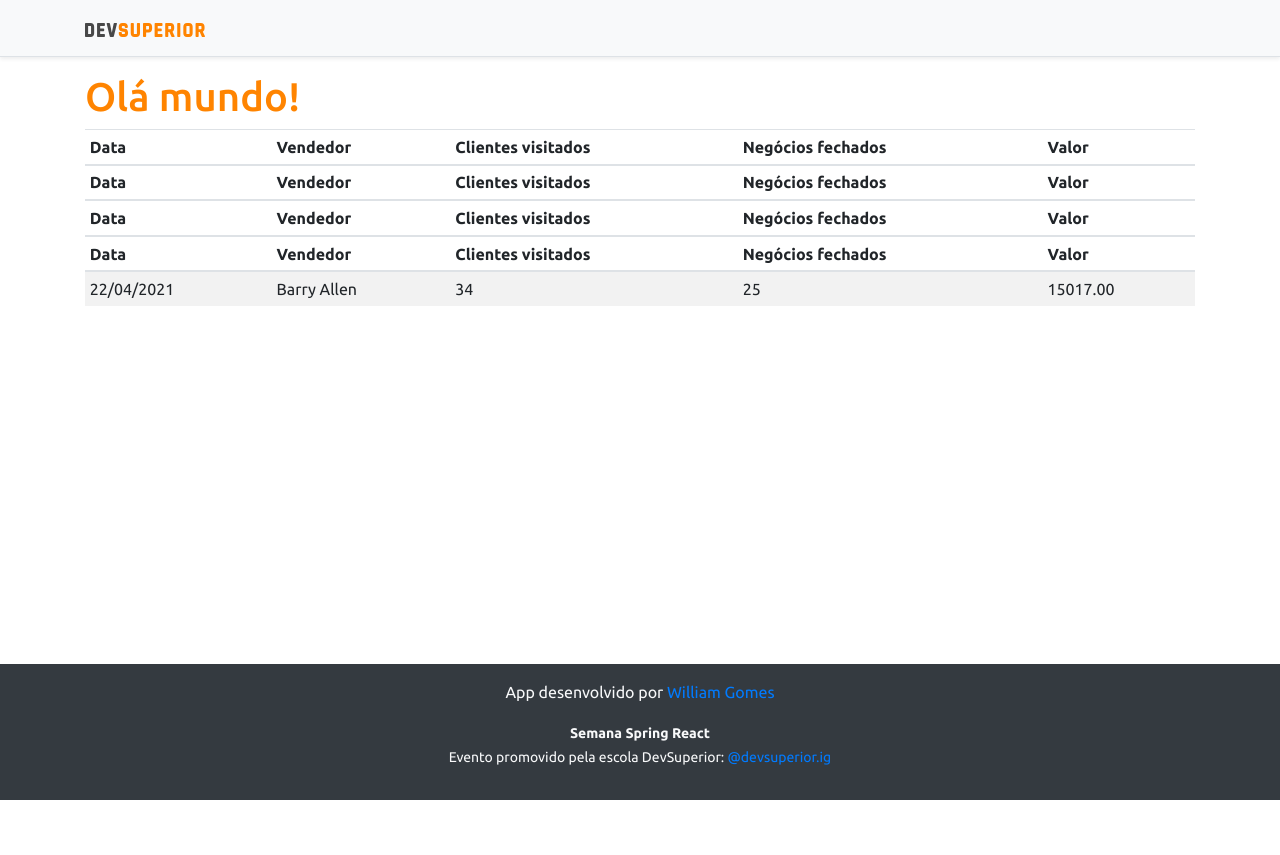
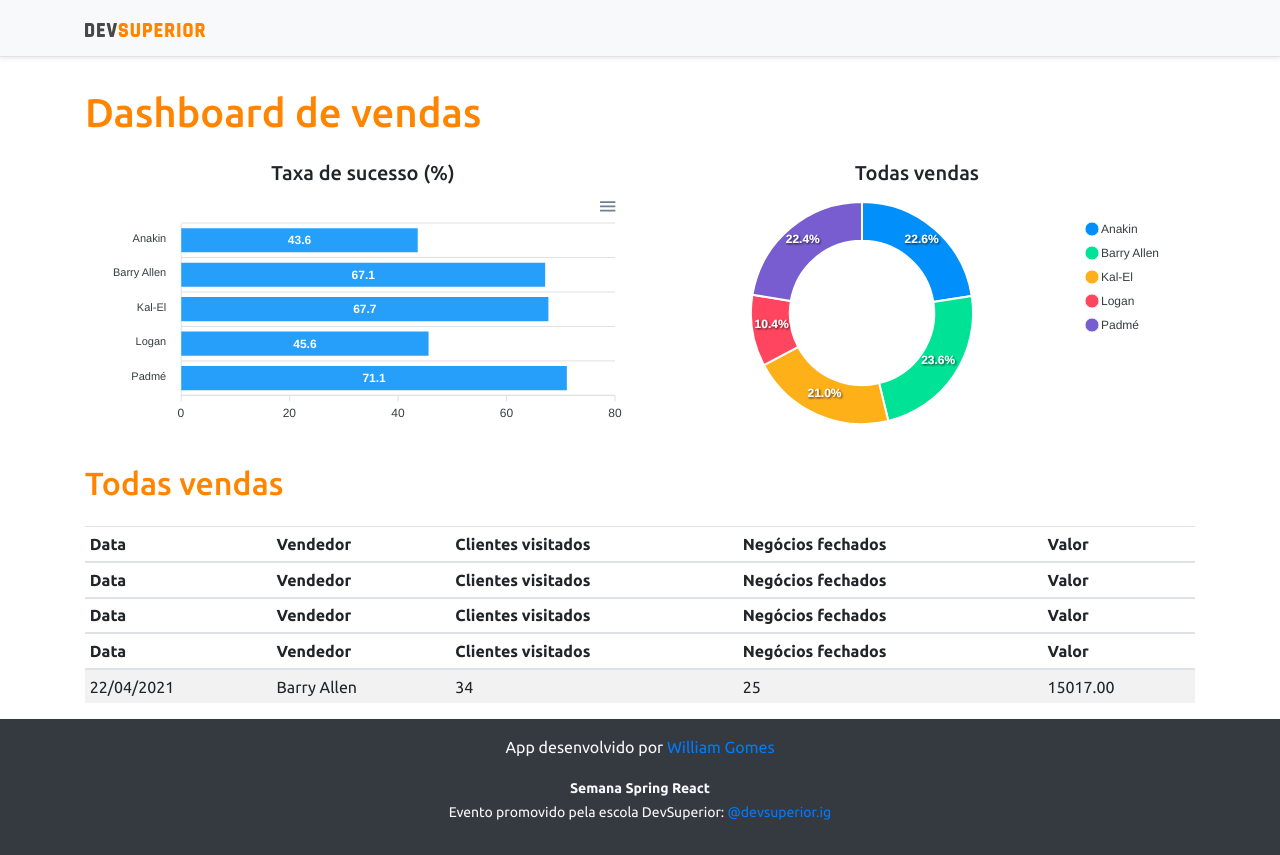
Before and after one commit to williamgomes62/dsvendas-sds4, a React (Create React App) app in the folder frontend/: page / in a window 1280 px wide. Before the commit the page ends 800 px from the top, so only its background shows below. Built offline with nearby package versions, Linux system fonts and the light colour scheme.

Commit message:
Static charts

```diff
--- a/frontend/src/App.tsx
+++ b/frontend/src/App.tsx
@@ -10,12 +10,24 @@
     <>
       <NavBar />
       <div className="container">
-        <h1 className="text-primary">Olá mundo!</h1>
+        <h1 className="text-primary py-3">Dashboard de vendas</h1>
+        <div className="row px-3">
+          <div className="col-sm-6">
+            <h5 className="text-center text-secundary">Taxa de sucesso (%)</h5>
+            <BarChart />
+          </div>
+          <div className="col-sm-6">
+            <h5 className="text-center text-secundary">Todas vendas</h5>
+            <DonutChart />
+          </div>
+        </div>
+        <div className="py-3">
+          <h2 className="text-primary">Todas vendas</h2>
+        </div>
         <DataTable />
       </div>
       <Footer />
     </>
-
   );
 }
 
```
